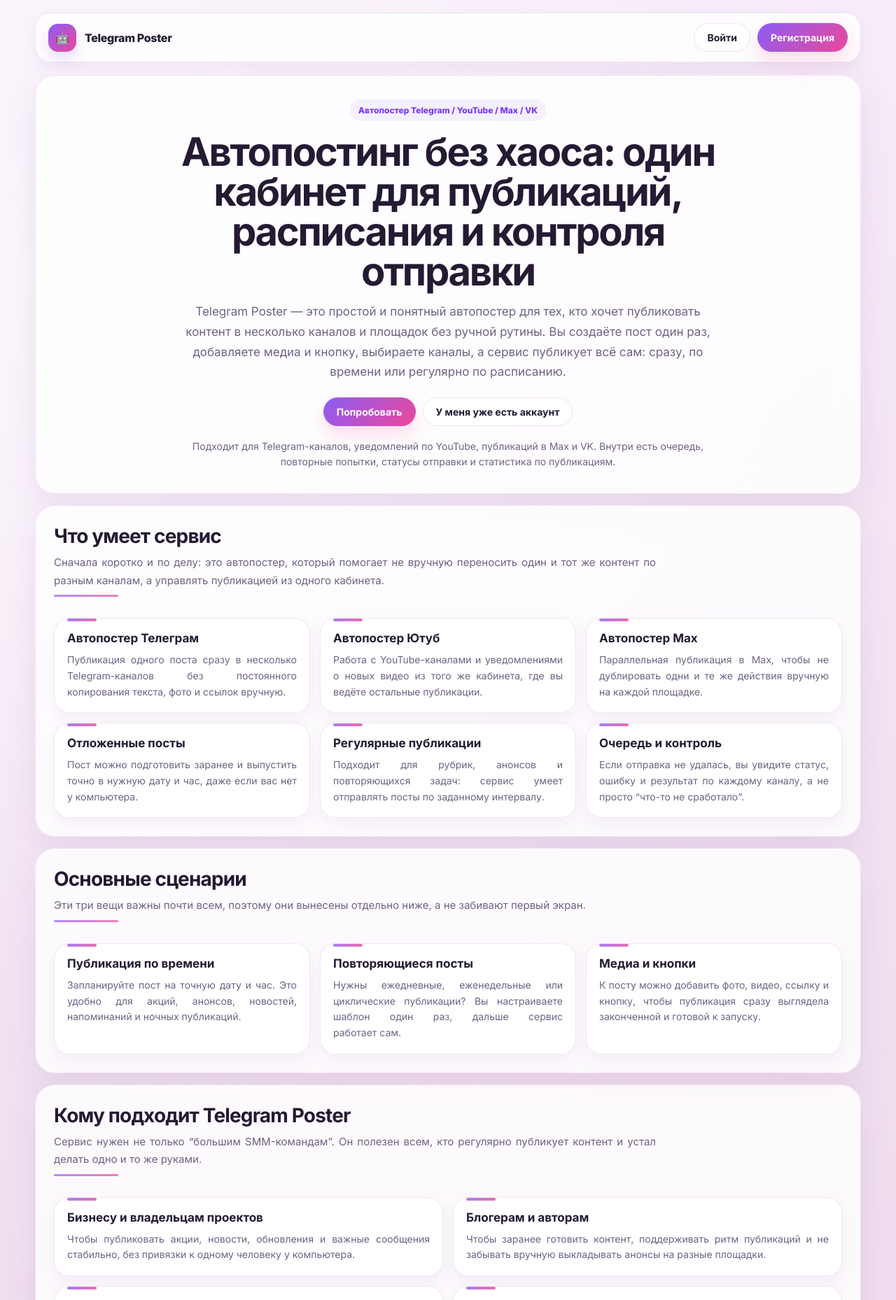
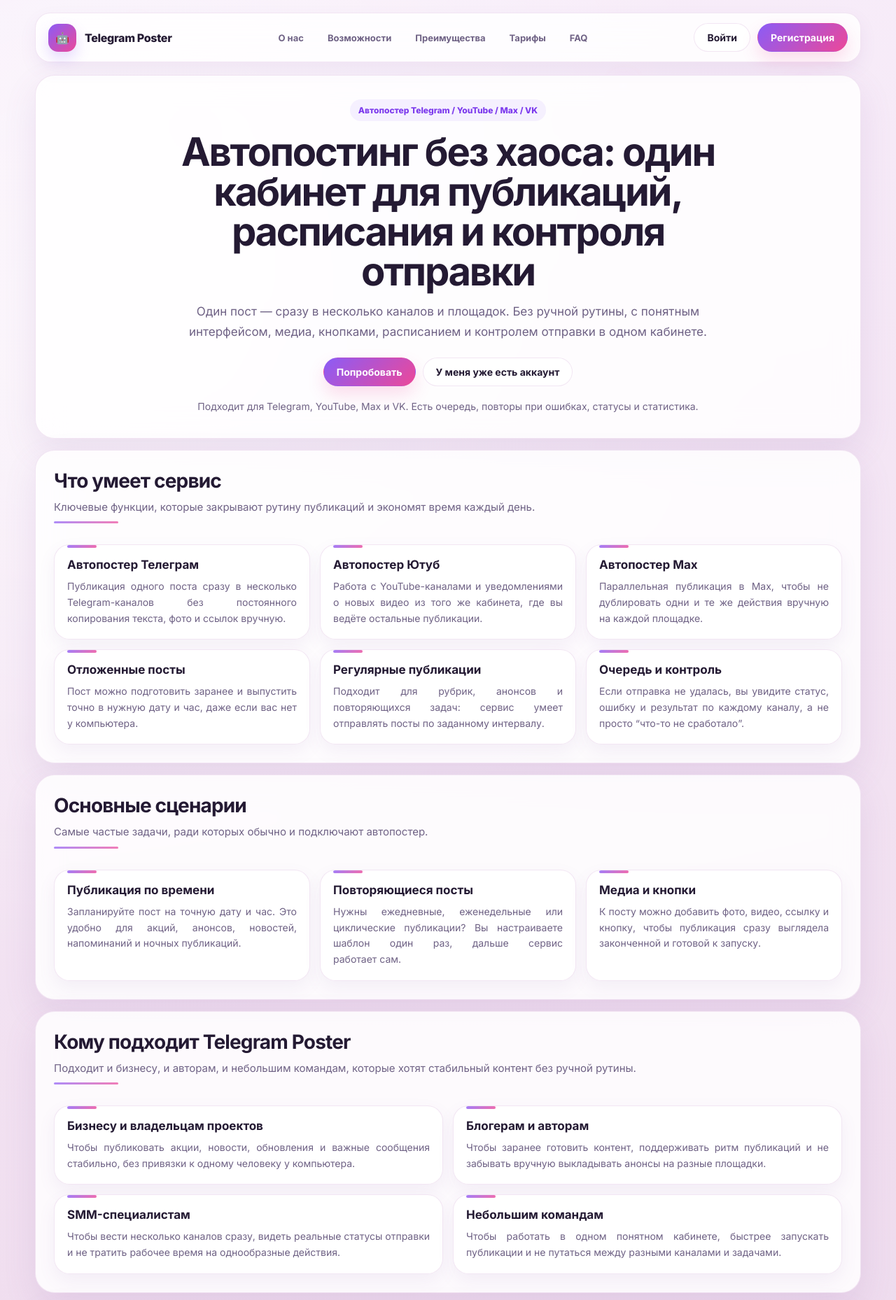
Before and after one commit to kavunewg/Telegram-Poster, a FastAPI app: page / in a window 1280 px wide. Shown: the top 1858 px of the page at 70% size. Run offline with FastAPI, Linux system fonts and the light colour scheme.

Commit message:
feat: simplify index copy and add sticky anchor navigation

```diff
--- a/templates/index.html
+++ b/templates/index.html
@@ -122,6 +122,32 @@
             font-weight: 800;
             font-size: 16px;
             letter-spacing: -0.02em;
+        }
+
+        .quick-nav {
+            display: flex;
+            align-items: center;
+            gap: 10px;
+            flex-wrap: wrap;
+            justify-content: center;
+        }
+
+        .quick-nav a {
+            text-decoration: none;
+            color: var(--muted);
+            font-size: 13px;
+            font-weight: 700;
+            padding: 8px 11px;
+            border-radius: 999px;
+            border: 1px solid transparent;
+            transition: all 0.18s ease;
+            white-space: nowrap;
+        }
+
+        .quick-nav a:hover {
+            color: var(--text);
+            background: rgba(255, 255, 255, 0.74);
+            border-color: var(--border);
         }
 
         .logo {
@@ -466,6 +492,10 @@
         }
 
         @media (max-width: 1020px) {
+            .quick-nav {
+                display: none;
+            }
+
             .grid-3,
             .grid-2 {
                 grid-template-columns: 1fr 1fr;
@@ -528,36 +558,40 @@
                 <span class="logo">🤖</span>
                 <span>Telegram Poster</span>
             </div>
+            <nav class="quick-nav">
+                <a href="#about">О нас</a>
+                <a href="#features">Возможности</a>
+                <a href="#benefits">Преимущества</a>
+                <a href="#price">Тарифы</a>
+                <a href="#faq">FAQ</a>
+            </nav>
             <nav class="nav">
                 <a class="btn btn-secondary" href="/login">Войти</a>
                 <a class="btn btn-primary" href="/register">Регистрация</a>
             </nav>
         </header>
 
-        <section class="hero">
+        <section class="hero" id="about">
             <span class="eyebrow">Автопостер Telegram / YouTube / Max / VK</span>
             <h1>Автопостинг без хаоса: один кабинет для публикаций, расписания и контроля отправки</h1>
             <p class="hero-text">
-                Telegram Poster — это простой и понятный автопостер для тех, кто хочет публиковать контент в несколько каналов и площадок
-                без ручной рутины. Вы создаёте пост один раз, добавляете медиа и кнопку, выбираете каналы, а сервис публикует всё сам:
-                сразу, по времени или регулярно по расписанию.
+                Один пост — сразу в несколько каналов и площадок. Без ручной рутины, с понятным интерфейсом,
+                медиа, кнопками, расписанием и контролем отправки в одном кабинете.
             </p>
             <div class="hero-actions">
                 <a class="btn btn-primary" href="/register">Попробовать</a>
                 <a class="btn btn-secondary" href="/login">У меня уже есть аккаунт</a>
             </div>
             <p class="hero-note">
-                Подходит для Telegram-каналов, уведомлений по YouTube, публикаций в Max и VK. Внутри есть очередь, повторные попытки,
-                статусы отправки и статистика по публикациям.
+                Подходит для Telegram, YouTube, Max и VK. Есть очередь, повторы при ошибках, статусы и статистика.
             </p>
         </section>
 
-        <section class="section">
+        <section class="section" id="features">
             <div class="section-header">
                 <h2 class="section-title">Что умеет сервис</h2>
                 <p class="section-text">
-                    Сначала коротко и по делу: это автопостер, который помогает не вручную переносить один и тот же контент по разным
-                    каналам, а управлять публикацией из одного кабинета.
+                    Ключевые функции, которые закрывают рутину публикаций и экономят время каждый день.
                 </p>
             </div>
             <div class="grid-3">
@@ -588,11 +622,11 @@
             </div>
         </section>
 
-        <section class="section">
+        <section class="section" id="scenarios">
             <div class="section-header">
                 <h2 class="section-title">Основные сценарии</h2>
                 <p class="section-text">
-                    Эти три вещи важны почти всем, поэтому они вынесены отдельно ниже, а не забивают первый экран.
+                    Самые частые задачи, ради которых обычно и подключают автопостер.
                 </p>
             </div>
             <div class="grid-3">
@@ -611,11 +645,11 @@
             </div>
         </section>
 
-        <section class="section">
+        <section class="section" id="audience">
             <div class="section-header">
                 <h2 class="section-title">Кому подходит Telegram Poster</h2>
                 <p class="section-text">
-                    Сервис нужен не только “большим SMM-командам”. Он полезен всем, кто регулярно публикует контент и устал делать одно и то же руками.
+                    Подходит и бизнесу, и авторам, и небольшим командам, которые хотят стабильный контент без ручной рутины.
                 </p>
             </div>
             <div class="grid-2">
@@ -638,11 +672,11 @@
             </div>
         </section>
 
-        <section class="section">
+        <section class="section" id="benefits">
             <div class="section-header">
                 <h2 class="section-title">Преимущества сервиса</h2>
                 <p class="section-text">
-                    Без перегруза и маркетинговой воды: только то, что реально важно в повседневной работе с постами.
+                    Коротко и по делу: что именно даёт сервис в ежедневной работе.
                 </p>
             </div>
             <div class="plain-list">
@@ -653,11 +687,11 @@
             </div>
         </section>
 
-        <section class="section">
+        <section class="section" id="price">
             <div class="section-header">
                 <h2 class="section-title">Как это работает</h2>
                 <p class="section-text">
-                    Всё максимально просто и разложено по шагам, чтобы было понятно с первого захода, даже если вы раньше не пользовались автопостерами.
+                    Четыре шага от регистрации до результата. Без сложного онбординга.
                 </p>
             </div>
             <div class="visual-steps">
@@ -684,11 +718,11 @@
             </div>
         </section>
 
-        <section class="section">
+        <section class="section" id="faq">
             <div class="section-header">
                 <h2 class="section-title">Тарифы</h2>
                 <p class="section-text">
-                    Сначала вы понимаете, как работает сервис и что он умеет, и только потом выбираете подходящий тариф.
+                    Два понятных тарифа: быстрый тест и полный доступ.
                 </p>
             </div>
             <div class="grid-2">
```
